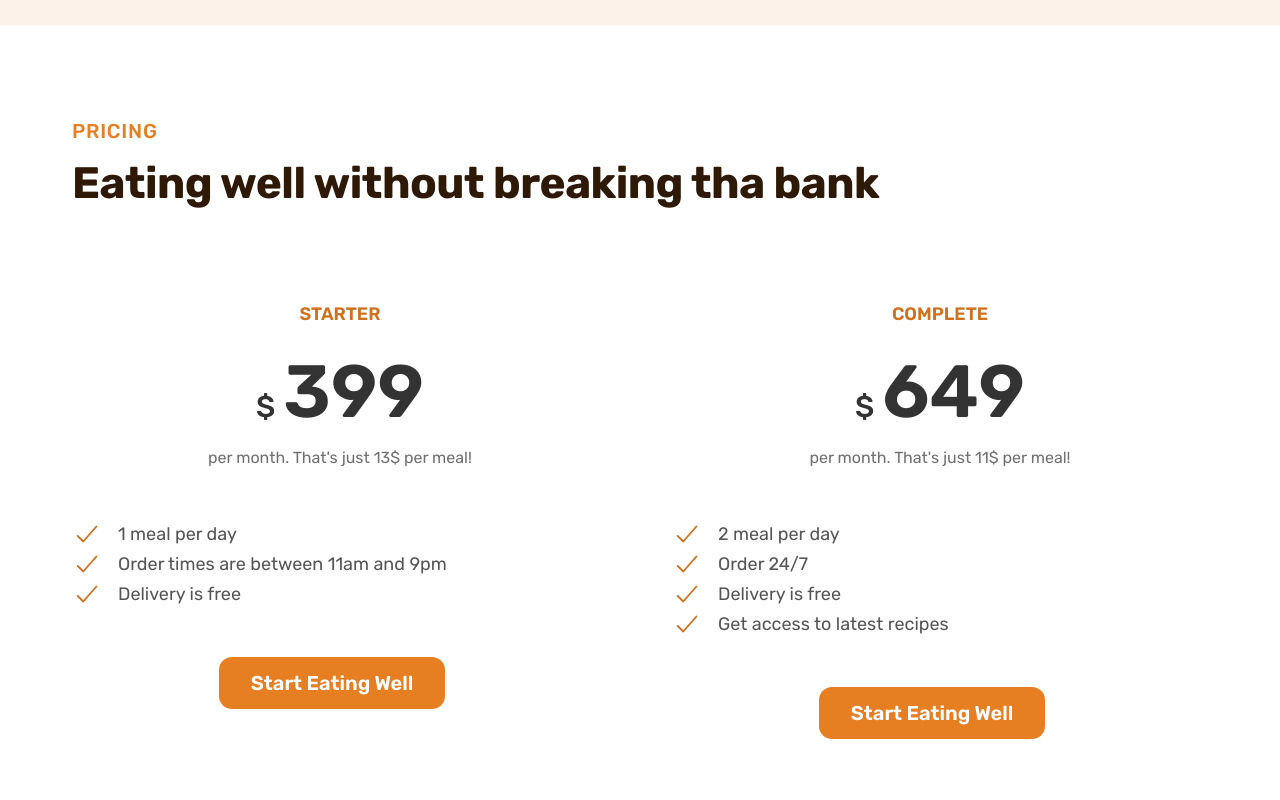
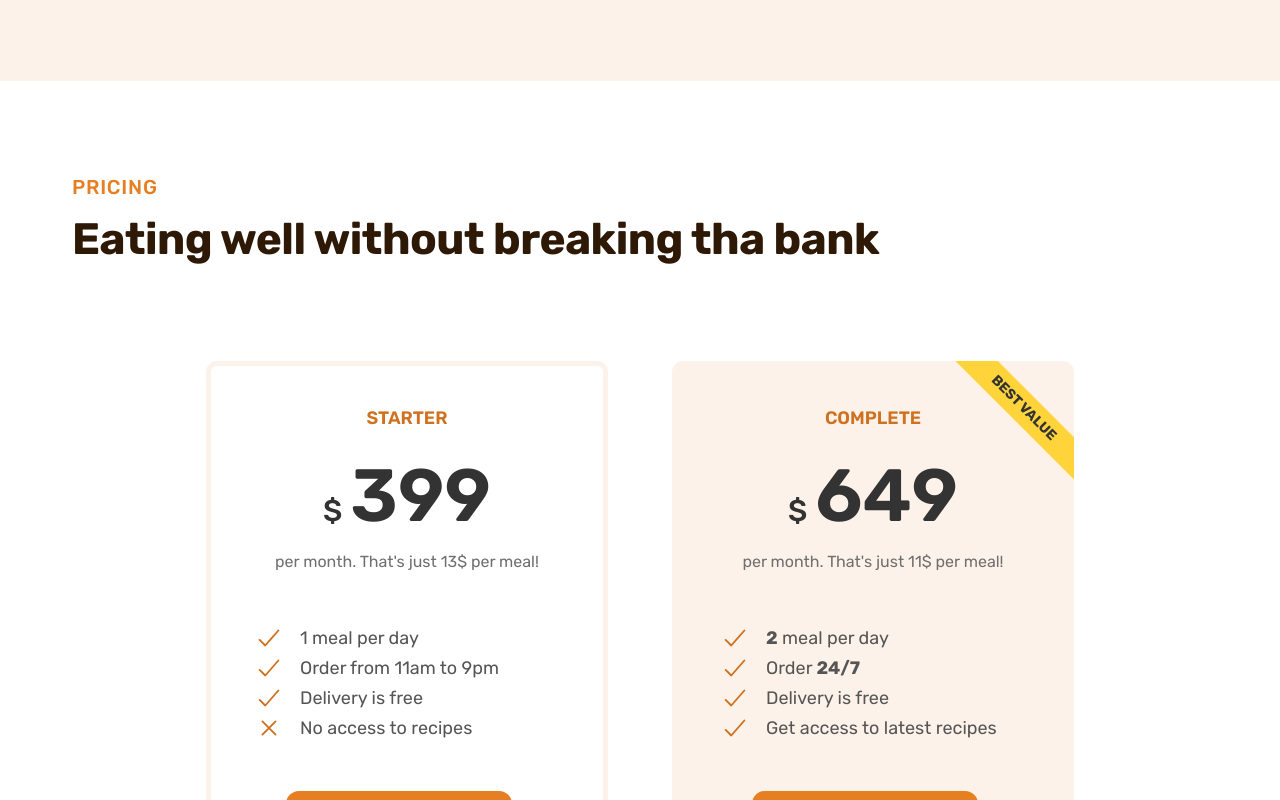
Before and after one commit to Milan146/Omnifood, a plain HTML site: page index.html in a window 1280 px wide. Shown: the part 4695-5495 px from the top of the page. Drawn offline with nearby package versions, Linux system fonts and the light colour scheme.

Commit message:
Pricing section done

```diff
--- a/css/general.css
+++ b/css/general.css
@@ -91,6 +91,9 @@ body {
   column-gap: 6.4rem;
   grid-template-columns: repeat(2, 1fr);
 }
+.grid:not(:last-child) {
+  margin-bottom: 9.6rem;
+}
 .grid--2-cols {
   grid-template-columns: repeat(2, 1fr);
 }
--- a/css/style.css
+++ b/css/style.css
@@ -382,5 +382,36 @@
   text-align: center;
   margin-top: 4.8rem;
 }
+.pricing-plan {
+  border-radius: 11px;
+
+  width: 75%;
+}
+.pricing-plan--starter {
+  justify-self: end;
+  border: 5px solid #fdf2e9;
+  padding: 4.3rem;
+}
+
+.pricing-plan--complete {
+  background-color: #fdf2e9;
+  padding: 4.8rem;
+  position: relative;
+  overflow: hidden;
+}
+
+.pricing-plan--complete::after {
+  content: "Best Value";
+  position: absolute;
+  top: 6%;
+  right: -18%;
+  text-transform: uppercase;
+  font-weight: 700;
+  font-size: 1.4rem;
+  background-color: #ffd43b;
+  padding: 0.8rem 8rem;
+  color: #333;
+  transform: rotate(45deg);
+}
 
 /* Pricing section ends here */ ;
--- a/index.html
+++ b/index.html
@@ -341,7 +341,7 @@
       </div>
 
       <div class="container grid grid--2-cols">
-        <div class="pricing-plan">
+        <div class="pricing-plan pricing-plan--starter">
           <header class="plan-header">
 
             <p class="plan-name">
@@ -357,8 +357,9 @@
 
           <ul>
             <li class="list-item   "><ion-icon  class="list-icon" name="checkmark-outline"></ion-icon><span>1 meal per day</span></li>
-            <li class="list-item   "><ion-icon  class="list-icon" name="checkmark-outline"></ion-icon><span>Order times are between 11am and 9pm</span></li>
+            <li class="list-item   "><ion-icon  class="list-icon" name="checkmark-outline"></ion-icon><span>Order from 11am to 9pm</span></li>
             <li class="list-item   "><ion-icon  class="list-icon" name="checkmark-outline"></ion-icon><span>Delivery is free</span></li>
+            <li class="list-item   "><ion-icon name="close-outline" class="list-icon"></ion-icon><span>No access to recipes</span></li>
           </ul>
           <div class="plan-signup">
 
@@ -367,7 +368,7 @@
             >
           </div>
        </div>
-        <div class="pricing-plan">
+        <div class="pricing-plan pricing-plan--complete">
           <header class="plan-header">
             <p class="plan-name">
               Complete
@@ -382,8 +383,8 @@
 
 
           <ul>
-            <li class="list-item   "><ion-icon  class="list-icon" name="checkmark-outline"></ion-icon><span>2 meal per day</span></li>
-            <li class="list-item   "><ion-icon  class="list-icon" name="checkmark-outline"></ion-icon><span>Order 24/7</span></li>
+            <li class="list-item   "><ion-icon  class="list-icon" name="checkmark-outline"></ion-icon><span><strong>2</strong> meal per day</span></li>
+            <li class="list-item   "><ion-icon  class="list-icon" name="checkmark-outline"></ion-icon><span>Order <strong>24/7</strong></span></li>
             <li class="list-item   "><ion-icon  class="list-icon" name="checkmark-outline"></ion-icon><span>Delivery is free</span></li>
             <li class="list-item   "><ion-icon  class="list-icon" name="checkmark-outline"></ion-icon><span>Get access to latest recipes</span></li>
           </ul>
@@ -393,11 +394,13 @@
             >Start Eating Well</a
             >
           </div>
-
-
-
-
         </div>
+      </div>
+      <div class="container grid grid--4-cols">
+        <div class="feature">Feature-1</div>
+        <div class="feature">Feature-2</div>
+        <div class="feature">Feature-3</div>
+        <div class="feature">Feature-4</div>
       </div>
     </section>
   </body>
```
